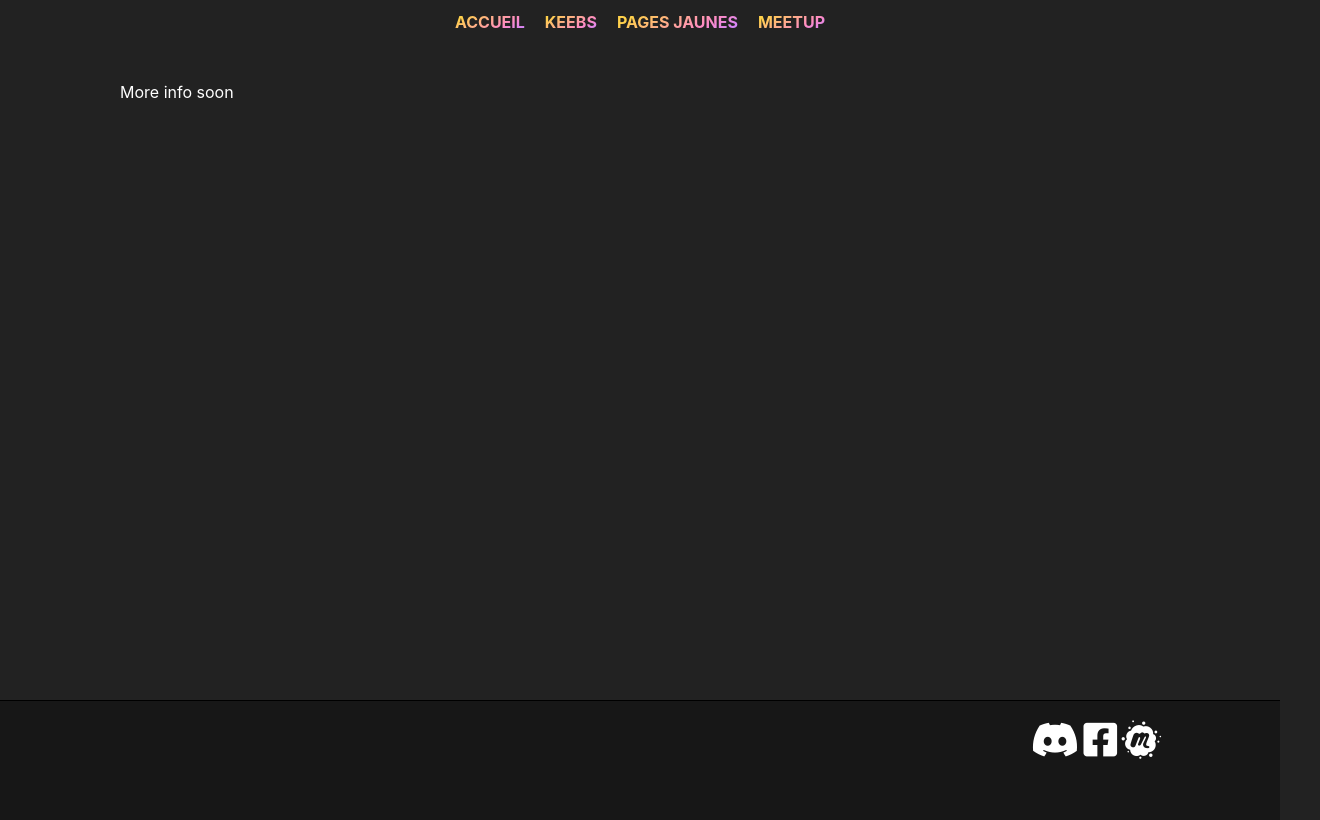
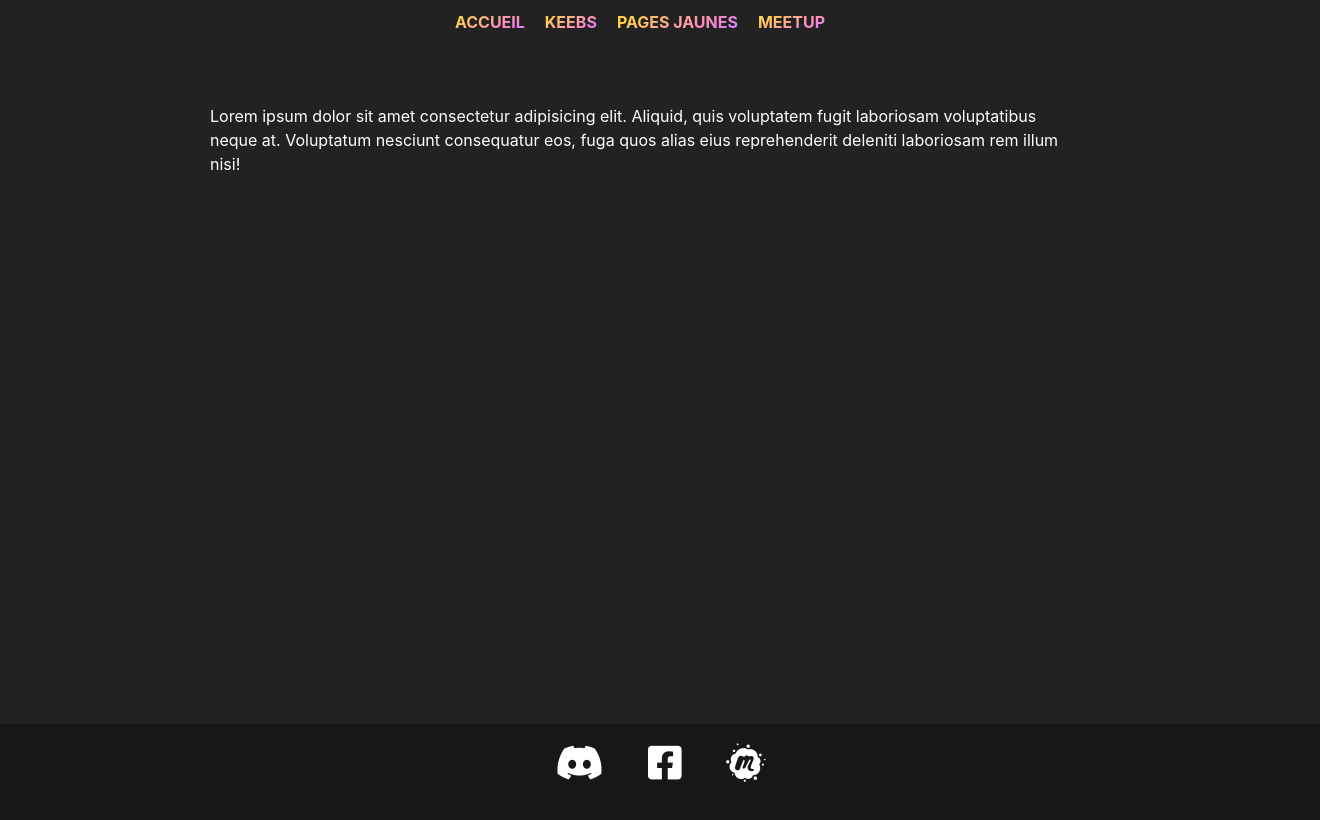
Before and after one commit to mkbdfr/website, an Eleventy site: page src/meetup/index.md in a window 1280 px wide. Shown: the whole page, 1320 px wide, since content can reach past the window. Built offline with nearby package versions, Linux system fonts and the light colour scheme; Eleventy itself is replaced by a stand-in of ours; files that its build step writes are made by us from their sources; what node-sass, sharp would draw is missing.

Commit message:
Updated footer, header, page content

```diff
--- a/src/includes/layouts/page.njk
+++ b/src/includes/layouts/page.njk
@@ -2,6 +2,6 @@
 layout: layouts/base.njk
 templateClass: tmpl-page
 ---
-<section>
+<section class="narrow">
   {{ content | safe }}
 </section>
--- a/src/includes/layouts/partials/_footer.njk
+++ b/src/includes/layouts/partials/_footer.njk
@@ -1,7 +1,7 @@
 <footer>
-  <section>
-    <p style="text-align:right">
-      <a href="https://discord.gg/dtPuEBr" target="_blank" aria-label="Nous rejoindre sur Discord">
+    <section class="narrow">
+      <div class="footer__social">
+       <a href="https://discord.gg/dtPuEBr" target="_blank" aria-label="Nous rejoindre sur Discord">
         <i class="fab fa-discord"></i>
       </a>
       <a href="https://www.facebook.com/groups/291762867913654/" target="_blank" aria-label="Nous rejoindre sur Facebook">
@@ -10,6 +10,6 @@
       <a href="https://www.meetup.com/Mechanical-Keyboards-Paris" target="_blank" aria-label="Nous rejoindre sur Meetup">
         <i class="fab fa-meetup"></i>
       </a>
-    </p>
-  </section>
+      </div>
+    </section>
 </footer>
--- a/src/includes/scss/_base.scss
+++ b/src/includes/scss/_base.scss
@@ -1,5 +1,8 @@
 body {
     background:#222;
+    font-feature-settings: 'onum' 1;
+    text-rendering: optimizeLegibility;
+    font-feature-settings: 'kern' 1;
 }
 
 main.tmpl-page{
@@ -23,6 +26,10 @@ section {
       -webkit-text-fill-color: transparent;
       -webkit-box-decoration-break: clone;
     }
+}
+
+section.narrow {
+    max-width:860px;
 }
 
 
@@ -59,3 +66,17 @@ h3 {
     line-height: 1;
     margin-bottom:10px;
 }
+
+a {
+   color:#FFD14A;
+    &:hover{
+      text-decoration:none;
+
+    }
+}
+
+
+p {
+    color:white;
+    margin-bottom: 10px;
+}
--- a/src/includes/scss/_footer.scss
+++ b/src/includes/scss/_footer.scss
@@ -1,26 +1,33 @@
 
 footer{
-    border-top: solid 1px black;
+    border-top: 4px solid linear-gradient(150deg, #FFD14A 15%, #FE8BC4 70%, #D084FE 94%);
     background-color: #171717;
     width:100%;
     margin-top: 20px;
     height:150px;
     color:white;
     position: relative;
-    section{
-      p{
     margin-top: 20px;
-        text-align: right;
-        a{
+    padding:20px;
+}
+
+.footer__social {
+  text-align: center;
+
+  a {
     text-decoration: none;
+    margin:20px;
+
     &:hover{
       text-decoration: none;
       color:transparent;
     }
-          i{
+
+    i {
       font-size: 3vw!important;
       color:white;
       font-size: 10vw;
+
       &:hover{
         background: linear-gradient(150deg, #FFD14A 15%, #FE8BC4 70%, #D084FE 94%);
         background-clip: border-box;
@@ -28,9 +35,9 @@ footer{
         -webkit-background-clip: text;
         -webkit-text-fill-color: transparent;
         -webkit-box-decoration-break: clone;
+        transition: 0.25s;
+
       }
     }
   }
 }
-      }
-    }
--- a/src/includes/scss/_header.scss
+++ b/src/includes/scss/_header.scss
@@ -56,22 +56,21 @@ header {
 
 nav {
     width:100%;
-    height:80px;
+    height:auto;
     display:-webkit-box;
     display:-ms-flexbox;
     display:flex;
-    -webkit-box-pack: center;
-        -ms-flex-pack: center;
     justify-content: center;
+    margin-bottom: 60px;
     ul{
         list-style: none;
         display:-webkit-box;
         display:-ms-flexbox;
         display:flex;
-              -webkit-box-pack: center;
-                  -ms-flex-pack: center;
+        flex-flow: row wrap;
+
         justify-content: center;
-              margin:0;
+        margin:0 20px;
         padding:0;
     }
     li {
--- a/src/includes/scss/_social-home.scss
+++ b/src/includes/scss/_social-home.scss
@@ -18,6 +18,7 @@
         i{
           color:white;
           font-size: 10vw;
+          transition: 0.25s;
           &:hover{
             background: linear-gradient(150deg, #FFD14A 15%, #FE8BC4 70%, #D084FE 94%);
             background-clip: border-box;
--- a/src/meetup/index.md
+++ b/src/meetup/index.md
@@ -6,4 +6,4 @@ navtitle: Meetup
 title: Meetup
 ---
 
-More info soon
+Lorem ipsum dolor sit amet consectetur adipisicing elit. Aliquid, quis voluptatem fugit laboriosam voluptatibus neque at. Voluptatum nesciunt consequatur eos, fuga quos alias eius reprehenderit deleniti laboriosam rem illum nisi!
```
Lines whose indentation alone changed are shown as unchanged.
